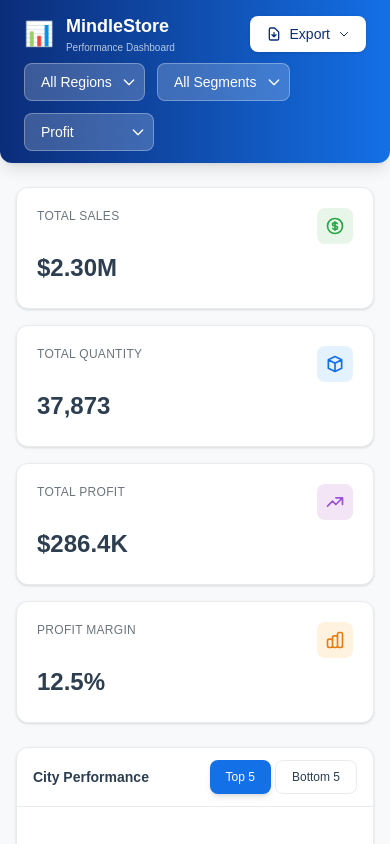
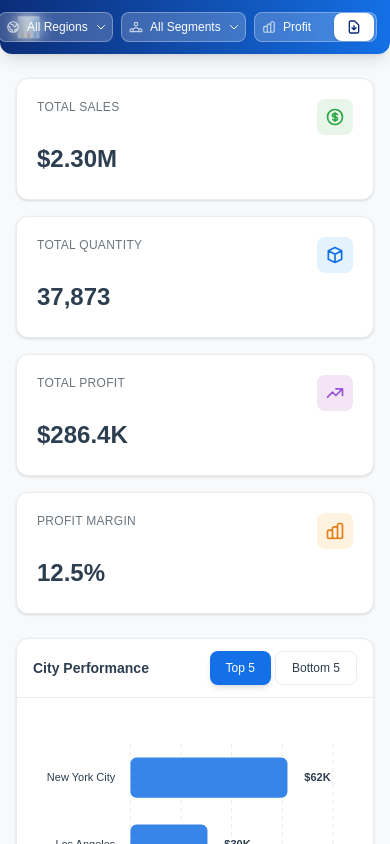
Before and after one commit to Otachiking/mindle-dannaga, a Next.js app: page / in a window 390 px wide. Shown: the top 844 px of the page. Built offline with nearby package versions, Linux system fonts and the light colour scheme.

Commit message:
fix: header single-row layout with centered filters, mobile icons

```diff
--- a/components/Header.tsx
+++ b/components/Header.tsx
@@ -90,22 +90,94 @@ const Header: React.FC<HeaderProps> = ({
 
   return (
     <header className="sticky top-0 z-50 bg-gradient-to-r from-[#0b2d79] to-[#1470e6] rounded-b-xl shadow-lg mb-6">
-      {/* Top row: Logo + Export */}
-      <div className="px-6 pt-3 pb-1 flex items-center justify-between">
-        <div className="flex items-center gap-3">
-          <span className="text-2xl">📊</span>
-          <div>
-            <h1 className="text-lg font-bold text-white">MindleStore</h1>
-            <p className="text-[10px] text-white/70">Performance Dashboard</p>
+      <div className="px-4 md:px-6 py-3 flex items-center justify-between gap-2">
+        {/* Left: Logo */}
+        <div className="flex items-center gap-2 shrink-0">
+          <span className="text-xl md:text-2xl">📊</span>
+          <div className="hidden sm:block">
+            <h1 className="text-base md:text-lg font-bold text-white leading-tight">MindleStore</h1>
+            <p className="text-[9px] md:text-[10px] text-white/70">Performance Dashboard</p>
           </div>
         </div>
 
-        {/* Export Dropdown */}
-        <div className="relative" ref={exportRef}>
+        {/* Center: Filters */}
+        <div className="flex items-center gap-2 justify-center flex-1 min-w-0">
+          {/* Region */}
+          <div className="relative">
+            <select
+              value={selectedRegion}
+              onChange={(e) => onRegionChange(e.target.value)}
+              className="appearance-none bg-white/20 backdrop-blur text-white text-xs md:text-sm pl-7 md:pl-4 pr-6 md:pr-8 py-1.5 md:py-2 rounded-lg border border-white/30 focus:outline-none focus:border-white/60 cursor-pointer hover:bg-white/30 transition-all"
+              title={getRegionLabel()}
+            >
+              {regions.map((region) => (
+                <option key={region.value} value={region.value} className="text-[#2c3e50] bg-white">
+                  {region.label}
+                </option>
+              ))}
+            </select>
+            {/* Globe icon for mobile */}
+            <svg className="absolute left-2 top-1/2 -translate-y-1/2 w-3.5 h-3.5 text-white/70 pointer-events-none md:hidden" fill="none" stroke="currentColor" viewBox="0 0 24 24">
+              <path strokeLinecap="round" strokeLinejoin="round" strokeWidth={2} d="M3.055 11H5a2 2 0 012 2v1a2 2 0 002 2 2 2 0 012 2v2.945M8 3.935V5.5A2.5 2.5 0 0010.5 8h.5a2 2 0 012 2 2 2 0 104 0 2 2 0 012-2h1.064M15 20.488V18a2 2 0 012-2h3.064M21 12a9 9 0 11-18 0 9 9 0 0118 0z" />
+            </svg>
+            <svg className="absolute right-1.5 md:right-2 top-1/2 -translate-y-1/2 w-3 md:w-4 h-3 md:h-4 text-white pointer-events-none" fill="none" stroke="currentColor" viewBox="0 0 24 24">
+              <path strokeLinecap="round" strokeLinejoin="round" strokeWidth={2} d="M19 9l-7 7-7-7" />
+            </svg>
+          </div>
+
+          {/* Segment */}
+          <div className="relative">
+            <select
+              value={selectedSegment}
+              onChange={(e) => onSegmentChange(e.target.value)}
+              className="appearance-none bg-white/20 backdrop-blur text-white text-xs md:text-sm pl-7 md:pl-4 pr-6 md:pr-8 py-1.5 md:py-2 rounded-lg border border-white/30 focus:outline-none focus:border-white/60 cursor-pointer hover:bg-white/30 transition-all"
+              title={segments.find(s => s.value === selectedSegment)?.label || 'All Segments'}
+            >
+              {segments.map((segment) => (
+                <option key={segment.value} value={segment.value} className="text-[#2c3e50] bg-white">
+                  {segment.label}
+                </option>
+              ))}
+            </select>
+            {/* Users icon for mobile */}
+            <svg className="absolute left-2 top-1/2 -translate-y-1/2 w-3.5 h-3.5 text-white/70 pointer-events-none md:hidden" fill="none" stroke="currentColor" viewBox="0 0 24 24">
+              <path strokeLinecap="round" strokeLinejoin="round" strokeWidth={2} d="M17 20h5v-2a3 3 0 00-5.356-1.857M17 20H7m10 0v-2c0-.656-.126-1.283-.356-1.857M7 20H2v-2a3 3 0 015.356-1.857M7 20v-2c0-.656.126-1.283.356-1.857m0 0a5.002 5.002 0 019.288 0M15 7a3 3 0 11-6 0 3 3 0 016 0z" />
+            </svg>
+            <svg className="absolute right-1.5 md:right-2 top-1/2 -translate-y-1/2 w-3 md:w-4 h-3 md:h-4 text-white pointer-events-none" fill="none" stroke="currentColor" viewBox="0 0 24 24">
+              <path strokeLinecap="round" strokeLinejoin="round" strokeWidth={2} d="M19 9l-7 7-7-7" />
+            </svg>
+          </div>
+
+          {/* Metric */}
+          <div className="relative">
+            <select
+              value={selectedMetric}
+              onChange={(e) => onMetricChange(e.target.value as MetricType)}
+              className="appearance-none bg-white/20 backdrop-blur text-white text-xs md:text-sm pl-7 md:pl-4 pr-6 md:pr-8 py-1.5 md:py-2 rounded-lg border border-white/30 focus:outline-none focus:border-white/60 cursor-pointer hover:bg-white/30 transition-all"
+              title={getMetricLabel()}
+            >
+              {metrics.map((metric) => (
+                <option key={metric.value} value={metric.value} className="text-[#2c3e50] bg-white">
+                  {metric.label}
+                </option>
+              ))}
+            </select>
+            {/* Chart icon for mobile */}
+            <svg className="absolute left-2 top-1/2 -translate-y-1/2 w-3.5 h-3.5 text-white/70 pointer-events-none md:hidden" fill="none" stroke="currentColor" viewBox="0 0 24 24">
+              <path strokeLinecap="round" strokeLinejoin="round" strokeWidth={2} d="M9 19v-6a2 2 0 00-2-2H5a2 2 0 00-2 2v6a2 2 0 002 2h2a2 2 0 002-2zm0 0V9a2 2 0 012-2h2a2 2 0 012 2v10m-6 0a2 2 0 002 2h2a2 2 0 002-2m0 0V5a2 2 0 012-2h2a2 2 0 012 2v14a2 2 0 01-2 2h-2a2 2 0 01-2-2z" />
+            </svg>
+            <svg className="absolute right-1.5 md:right-2 top-1/2 -translate-y-1/2 w-3 md:w-4 h-3 md:h-4 text-white pointer-events-none" fill="none" stroke="currentColor" viewBox="0 0 24 24">
+              <path strokeLinecap="round" strokeLinejoin="round" strokeWidth={2} d="M19 9l-7 7-7-7" />
+            </svg>
+          </div>
+        </div>
+
+        {/* Right: Export */}
+        <div className="relative shrink-0" ref={exportRef}>
           <button
             onClick={() => !exporting && setExportOpen(!exportOpen)}
             disabled={exporting}
-            className={`flex items-center gap-2 bg-white text-[#0b2d79] text-sm px-4 py-2 rounded-lg font-medium transition-all shadow-sm ${exporting ? 'opacity-70 cursor-wait' : 'hover:bg-white/90'}`}
+            className={`flex items-center gap-1.5 md:gap-2 bg-white text-[#0b2d79] text-xs md:text-sm px-3 md:px-4 py-1.5 md:py-2 rounded-lg font-medium transition-all shadow-sm ${exporting ? 'opacity-70 cursor-wait' : 'hover:bg-white/90'}`}
           >
             {exporting ? (
               <div className="w-4 h-4 border-2 border-[#0b2d79] border-t-transparent rounded-full animate-spin" />
@@ -114,9 +186,9 @@ const Header: React.FC<HeaderProps> = ({
                 <path strokeLinecap="round" strokeLinejoin="round" strokeWidth={2} d="M12 10v6m0 0l-3-3m3 3l3-3m2 8H7a2 2 0 01-2-2V5a2 2 0 012-2h5.586a1 1 0 01.707.293l5.414 5.414a1 1 0 01.293.707V19a2 2 0 01-2 2z" />
               </svg>
             )}
-            {exporting ? 'Exporting...' : 'Export'}
+            <span className="hidden sm:inline">{exporting ? 'Exporting...' : 'Export'}</span>
             {!exporting && (
-              <svg className={`w-3 h-3 transition-transform ${exportOpen ? 'rotate-180' : ''}`} fill="none" stroke="currentColor" viewBox="0 0 24 24">
+              <svg className={`w-3 h-3 hidden sm:block transition-transform ${exportOpen ? 'rotate-180' : ''}`} fill="none" stroke="currentColor" viewBox="0 0 24 24">
                 <path strokeLinecap="round" strokeLinejoin="round" strokeWidth={2} d="M19 9l-7 7-7-7" />
               </svg>
             )}
@@ -146,63 +218,6 @@ const Header: React.FC<HeaderProps> = ({
           )}
         </div>
       </div>
-
-      {/* Bottom row: Filters */}
-      <div className="px-6 pb-3 pt-1 flex items-center gap-3 flex-wrap">
-          {/* Region Dropdown */}
-          <div className="relative">
-            <select
-              value={selectedRegion}
-              onChange={(e) => onRegionChange(e.target.value)}
-              className="appearance-none bg-white/20 backdrop-blur text-white text-sm px-4 py-2 pr-8 rounded-lg border border-white/30 focus:outline-none focus:border-white/60 cursor-pointer hover:bg-white/30 transition-all"
-            >
-              {regions.map((region) => (
-                <option key={region.value} value={region.value} className="text-[#2c3e50] bg-white">
-                  {region.label}
-                </option>
-              ))}
-            </select>
-            <svg className="absolute right-2 top-1/2 -translate-y-1/2 w-4 h-4 text-white pointer-events-none" fill="none" stroke="currentColor" viewBox="0 0 24 24">
-              <path strokeLinecap="round" strokeLinejoin="round" strokeWidth={2} d="M19 9l-7 7-7-7" />
-            </svg>
-          </div>
-
-          {/* Segment Dropdown */}
-          <div className="relative">
-            <select
-              value={selectedSegment}
-              onChange={(e) => onSegmentChange(e.target.value)}
-              className="appearance-none bg-white/20 backdrop-blur text-white text-sm px-4 py-2 pr-8 rounded-lg border border-white/30 focus:outline-none focus:border-white/60 cursor-pointer hover:bg-white/30 transition-all"
-            >
-              {segments.map((segment) => (
-                <option key={segment.value} value={segment.value} className="text-[#2c3e50] bg-white">
-                  {segment.label}
-                </option>
-              ))}
-            </select>
-            <svg className="absolute right-2 top-1/2 -translate-y-1/2 w-4 h-4 text-white pointer-events-none" fill="none" stroke="currentColor" viewBox="0 0 24 24">
-              <path strokeLinecap="round" strokeLinejoin="round" strokeWidth={2} d="M19 9l-7 7-7-7" />
-            </svg>
-          </div>
-
-          {/* Metric Dropdown */}
-          <div className="relative">
-            <select
-              value={selectedMetric}
-              onChange={(e) => onMetricChange(e.target.value as MetricType)}
-              className="appearance-none bg-white/20 backdrop-blur text-white text-sm px-4 py-2 pr-8 rounded-lg border border-white/30 focus:outline-none focus:border-white/60 cursor-pointer hover:bg-white/30 transition-all"
-            >
-              {metrics.map((metric) => (
-                <option key={metric.value} value={metric.value} className="text-[#2c3e50] bg-white">
-                  {metric.label}
-                </option>
-              ))}
-            </select>
-            <svg className="absolute right-2 top-1/2 -translate-y-1/2 w-4 h-4 text-white pointer-events-none" fill="none" stroke="currentColor" viewBox="0 0 24 24">
-              <path strokeLinecap="round" strokeLinejoin="round" strokeWidth={2} d="M19 9l-7 7-7-7" />
-            </svg>
-          </div>
-      </div>
     </header>
   );
 };
```
